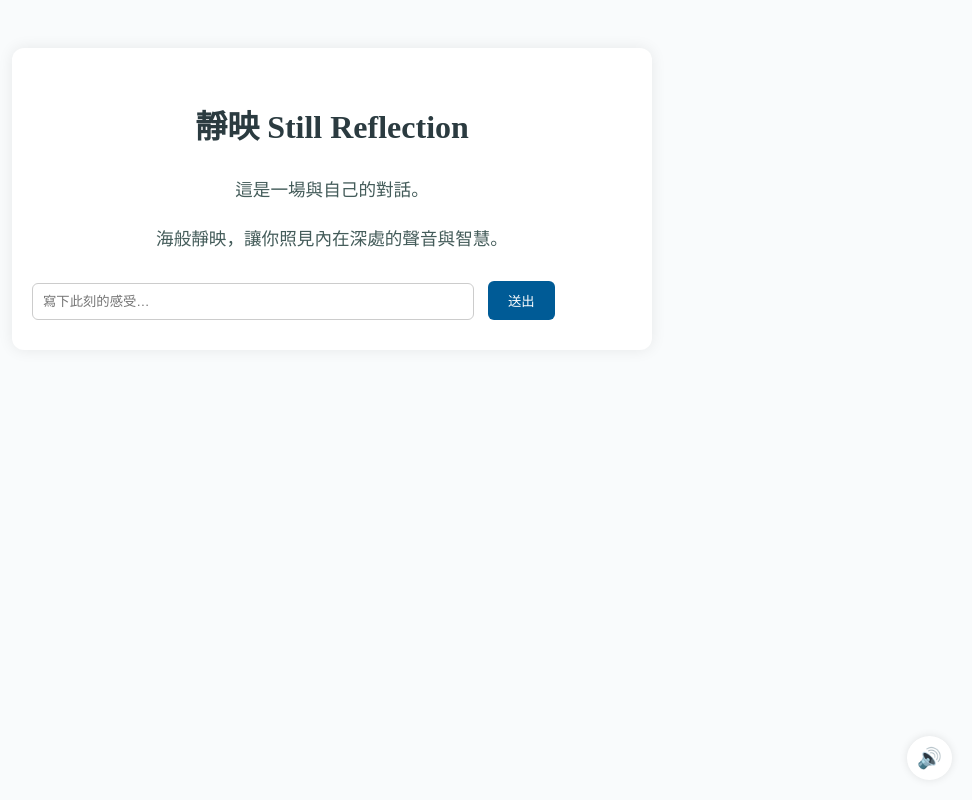
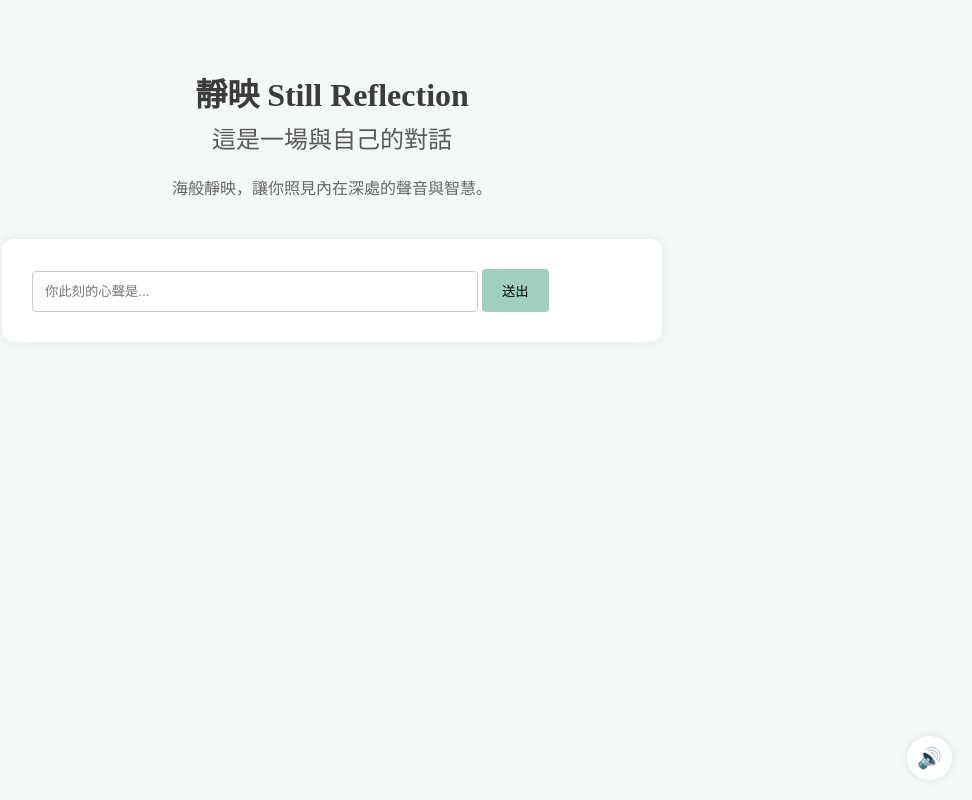
Before and after one commit to oceanpowerrr/seasoul-chatbot, a website: page index.html in a window 1280 px wide. Shown: the whole page, without its empty margins (308-1280 px from the left). Drawn offline with Linux system fonts and the light colour scheme.

Commit message:
Update index.html

```diff
--- a/index.html
+++ b/index.html
@@ -4,71 +4,62 @@
   <meta charset="UTF-8" />
   <title>靜映 Still Reflection</title>
   <link href="https://fonts.googleapis.com/css2?family=Noto+Serif+TC&display=swap" rel="stylesheet">
-
   <style>
     body {
       font-family: 'Noto Serif TC', serif;
-      background-color: #f9fbfc;
+      background-color: #f4f8f6;
       padding: 40px;
-      color: #445c5a;
-      line-height: 1.8;
+      color: #3c3c3c;
     }
-
     #chatbox {
       width: 100%;
       max-width: 600px;
       margin: auto;
-      padding: 30px 20px;
+      padding: 30px;
       background: white;
       border-radius: 12px;
-      box-shadow: 0 0 15px rgba(0,0,0,0.08);
+      box-shadow: 0 0 12px rgba(0, 0, 0, 0.08);
+    }
+    .message {
+      margin-bottom: 16px;
+      line-height: 1.8;
+    }
+    .user {
+      color: #395B64;
+      font-weight: bold;
+    }
+    .bot {
+      color: #4a6d64;
+      font-style: italic;
+    }
+    input[type="text"] {
+      width: 70%;
+      padding: 12px;
+      border: 1px solid #ccc;
+      border-radius: 4px;
+    }
+    button {
+      padding: 12px 20px;
+      background-color: #a0cfc0;
+      border: none;
+      border-radius: 4px;
+      cursor: pointer;
+    }
+    button:hover {
+      background-color: #8bbbab;
+    }
+    h1 {
+      text-align: center;
+      margin-bottom: 5px;
+    }
+    h2 {
+      text-align: center;
+      margin-top: 0;
+      font-weight: normal;
+      color: #5a5a5a;
     }
 
-    h1 {
-      text-align: center;
-      font-size: 2em;
-      margin-bottom: 10px;
-      color: #2b3b40;
-    }
-
-    .intro {
-      text-align: center;
-      margin-bottom: 25px;
-      font-size: 1.1em;
-      color: #445c5a;
-      animation: fadeIn 2s ease-in-out;
-    }
-
-    @keyframes fadeIn {
-      from { opacity: 0; transform: translateY(10px); }
-      to   { opacity: 1; transform: translateY(0); }
-    }
-
-    .message { margin-bottom: 12px; }
-    .user { color: #4b5f6d; font-weight: bold; }
-    .bot { color: #5c746a; font-style: italic; }
-
-    input[type="text"] {
-      width: 70%;
-      padding: 10px;
-      margin-right: 10px;
-      border: 1px solid #ccc;
-      border-radius: 6px;
-    }
-
-    button {
-      padding: 10px 20px;
-      border: none;
-      background-color: #005b96;
-      color: white;
-      border-radius: 6px;
-      cursor: pointer;
-    }
-
-    button:hover {
-      background-color: #003f6f;
-    }
-
+    /* 音樂按鈕樣式 */
     .music-btn {
       position: fixed;
       bottom: 20px;
@@ -82,32 +73,32 @@
       box-shadow: 0 0 8px rgba(0,0,0,0.1);
       transition: background 0.3s ease;
     }
-
     .music-btn:hover {
       background: #eeeeee;
     }
   </style>
 </head>
 <body>
+
+  <h1>靜映 Still Reflection</h1>
+  <h2>這是一場與自己的對話</h2>
+  <p style="text-align:center; color:#666; margin-bottom: 40px;">
+    海般靜映，讓你照見內在深處的聲音與智慧。
+  </p>
+
   <div id="chatbox">
-    <h1>靜映 Still Reflection</h1>
-    <div class="intro">
-      <p>這是一場與自己的對話。</p>
-      <p>海般靜映，讓你照見內在深處的聲音與智慧。</p>
-    </div>
-
     <div id="messages"></div>
-    <input type="text" id="input" placeholder="寫下此刻的感受…" />
+    <input type="text" id="input" placeholder="你此刻的心聲是..." />
     <button onclick="sendMessage()">送出</button>
   </div>
 
   <!-- 背景音樂播放器 -->
   <audio id="bgm" autoplay loop>
-    <source src="ocean_bowl_mixed.mp3" type="audio/mpeg">
+    <source src="seasoul_mixed_bgm.mp3" type="audio/mpeg">
     Your browser does not support the audio element.
   </audio>
 
-  <!-- 音樂控制按鈕 -->
+  <!-- 播放／靜音控制 -->
   <button onclick="toggleMusic()" class="music-btn">🔊</button>
 
   <script>
@@ -120,16 +111,24 @@
       }
     }
 
+    document.addEventListener('click', () => {
+      const audio = document.getElementById("bgm");
+      if (audio && audio.paused) {
+        audio.play().catch(e => console.log("音樂播放失敗：", e));
+      }
+    });
+
     async function sendMessage() {
       const input = document.getElementById('input');
       const text = input.value.trim();
       if (!text) return;
 
       const messages = document.getElementById('messages');
-      messages.innerHTML += '<div class="message user">你：' + text + '</div>';
-      messages.innerHTML += '<div class="message bot" id="loading">SEASOUL 正在感受你的話語…</div>';
+      messages.innerHTML += `<div class="message user">你：${text}</div>`;
+      messages.innerHTML += `<div class="message bot" id="loading">seasoul 正在回應你...</div>`;
       input.value = '';
 
+      try {
         const res = await fetch('/api/chat', {
           method: 'POST',
           headers: { 'Content-Type': 'application/json' },
@@ -138,7 +137,11 @@
 
         const data = await res.json();
         document.getElementById('loading').remove();
-      messages.innerHTML += '<div class="message bot">SEASOUL：' + data.reply + '</div>';
+        messages.innerHTML += `<div class="message bot">seasoul：${data.reply}</div>`;
+      } catch (error) {
+        document.getElementById('loading').remove();
+        messages.innerHTML += `<div class="message bot">seasoul：出現一些問題，請稍後再試 🙏</div>`;
+      }
     }
   </script>
 </body>
```
Lines whose indentation alone changed are shown as unchanged.
